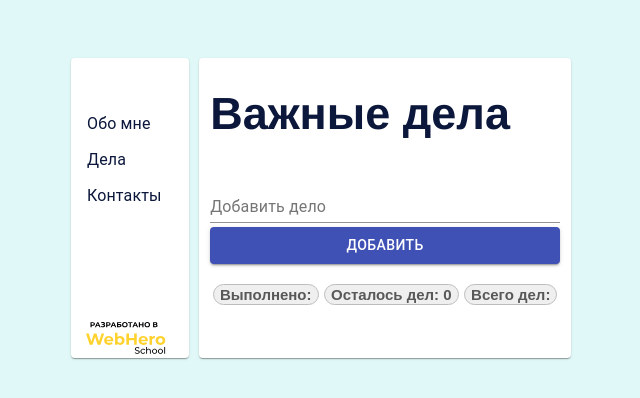
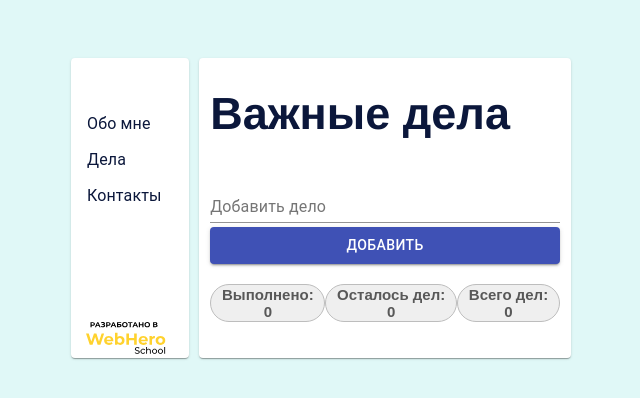
Before and after one commit to WebHeroSchool/oxytodoreact, a React (Create React App) app: page /todo in a window 1280 px wide. Shown: the top 398 px of the page, without its empty margins (319-959 px from the left). Built offline with nearby package versions, Linux system fonts and the light colour scheme.

Commit message:
changed Todo.js, Footer.js,ItemList.js

```diff
--- a/src/components/Footer/Footer.js
+++ b/src/components/Footer/Footer.js
@@ -2,21 +2,21 @@ import React from 'react';
 import PropTypes from 'prop-types';
 import styles from '../Footer/Footer.module.css';
 
-const Footer = ({ onClickFilter, count}) =>
+const Footer = ({ onClickFilter, count, countdone}) =>
     (<div className={styles.footer}>
         <button  onClick= {() => onClickFilter("done")} className={styles.footer_button}>
             <span className={styles.footer_item}>
- 	            Выполнено: {}
+ 	            Выполнено: {countdone}
             </span>
         </button>
         <button onClick= {() => onClickFilter("active")} className={styles.footer_button}>
             <span className={styles.footer_item}>
-                 Осталось дел: {count}
+                 Осталось дел: {count-countdone}
             </span>
         </button>
         <button onClick= {() => onClickFilter("all")} className={styles.footer_button}>
             <span className={styles.footer_item}>
-                Всего дел: {}
+                Всего дел: {count}
             </span>
         </button>
     </div>);
--- a/src/components/ItemList/ItemList.js
+++ b/src/components/ItemList/ItemList.js
@@ -20,7 +20,7 @@ class ItemList extends React.Component {
     	            value = {item.value}
     	            isDone = {item.isDone}
     	            id = {item.id}
-    	            onClickDone = {onClickDone(item.id)}
+    	            onClic = { () => onClickDone(item.id)}
                 />
     	        <div className = {styles.item_wrap}>
     	        </div>
--- a/src/components/Todo/Todo.js
+++ b/src/components/Todo/Todo.js
@@ -36,7 +36,6 @@ const Todo = () => {
 
     const onClickDelete = id => {
         setItems(items.filter(item => item.id !==id));
-
         setCount(count - 1);
     };
 
@@ -75,7 +74,10 @@ const Todo = () => {
                     items = {filteredItems}
                     onClickDone = {onClickDone}
                     onClickDelete = {onClickDelete} />
-                <Footer onClickFilter = {onClickFilter} count = {items.length} />
+                <Footer
+                    onClickFilter = {onClickFilter}
+                    count = {items.length}
+                    countdone = {items.filter(item => item.isDone).length}  />
             </div>
     );
 };
```
